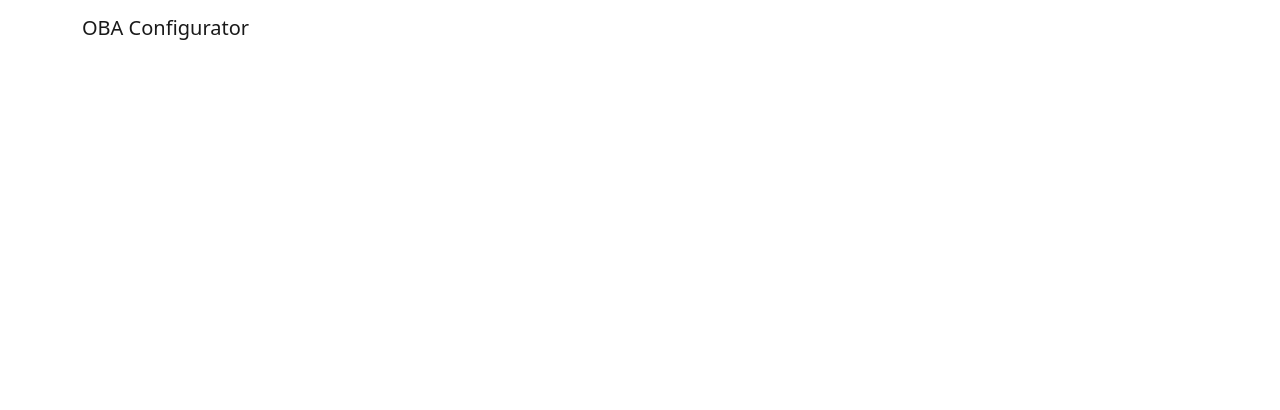
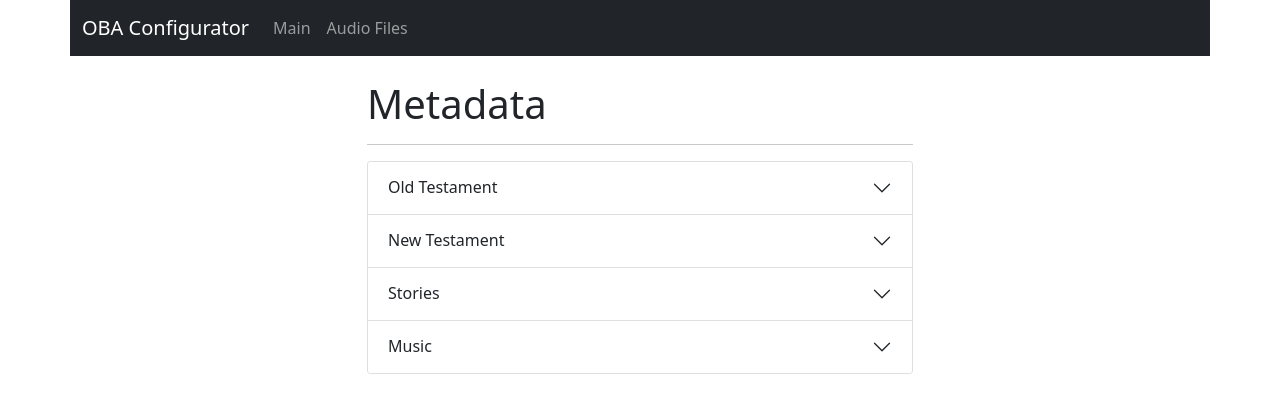
Before and after one commit to m33ksauce/oba-management, a React (Create React App) app in the folder frontend/: page / in a window 1280 px wide. Shown: the top 410 px of the page. Built offline with nearby package versions, Linux system fonts and the light colour scheme.

Commit message:
Create the audio files page

```diff
--- a/frontend/src/App.tsx
+++ b/frontend/src/App.tsx
@@ -1,64 +1,40 @@
 // import logo from './logo.svg';
 import './App.css';
 import React from 'react';
-import {Accordion, Container, Row, Col, Form, Navbar} from 'react-bootstrap';
-import { Route, Switch } from 'react-router-dom';
-import { CategoryItem } from './components/CategoryItem/CategoryItem';
-import { useAppSelector } from './hooks';
-import { MetadataCategory } from './models/metadata-model';
-
-var metadata: MetadataCategory[] | undefined;
+import { Container, Row, Navbar, Nav} from 'react-bootstrap';
+import { Route, Routes, Link } from 'react-router-dom';
+import { MainPage } from './pages/Main.page';
+import { AudioFilesPage } from './pages/AudioFiles.page';
 
 function App() {
-  metadata = useAppSelector((state) => state.metadataReducer.Metadata.Categories);
 
   return (
     <div>
-      <Navbar>
-        <Container>
-          <Navbar.Brand>OBA Configurator</Navbar.Brand>
-        </Container>
-      </Navbar>
-
+      <Container>
+        <Row>
+          <Navbar bg="dark" variant="dark">
+            <Navbar.Brand>OBA Configurator</Navbar.Brand>
+            <Nav>
+              <Nav.Link as={Link} to="/main">Main</Nav.Link>
+              <Nav.Link as={Link} to="/audio-files">Audio Files</Nav.Link>
+            </Nav>
+          </Navbar>
+        </Row>
+      </Container>
+      <br />
+      <Content />
     </div>
   );
 }
 
-const Navigation = () => {
+const Content = () => {
   return (
-    <Switch>
-      <Route path='' component={main}/>
-      <Route path='/main' component={main}/>
-    </Switch>
+    <Routes>
+      <Route path='' element={<MainPage />} />
+      <Route path='/main' element={<MainPage />} />
+      <Route path='/audio-files' element={<AudioFilesPage />} />
+    </Routes>
   );
 }
 
-const main = () => {
-  if (metadata === undefined) metadata = [];
-
-  return (
-    <Container>
-        <Row>
-          <Col lg={{ span: 6, offset: 3 }}>
-            <Accordion>
-            {metadata.map((m: MetadataCategory, i: number) => {
-              return (
-                  <Accordion.Item eventKey={i.toString()}>
-                    <Accordion.Header>{m.title}</Accordion.Header>
-                    <Accordion.Body>
-                      <CategoryItem title={m.title} children={m.children} />
-                    </Accordion.Body>
-                  </Accordion.Item>
-              )
-            })}
-            </Accordion>
-          </Col>
-        </Row>
-        <Row>
-          <h2>File Manager</h2>
-        </Row>
-      </Container>
-  )
-}
-
 export default App;
--- a/frontend/src/index.tsx
+++ b/frontend/src/index.tsx
@@ -1,5 +1,6 @@
 import React from 'react';
 import ReactDOM from 'react-dom';
+import { BrowserRouter } from 'react-router-dom';
 import './index.css';
 import App from './App';
 import reportWebVitals from './reportWebVitals';
@@ -11,7 +12,9 @@ import { Provider } from 'react-redux';
 ReactDOM.render(
   <React.StrictMode>
     <Provider store={MetadataStore}>
-      <App />
+      <BrowserRouter>
+        <App />
+      </BrowserRouter>
     </Provider>
   </React.StrictMode>,
   document.getElementById('root')
--- /dev/null
+++ b/frontend/src/pages/AudioFiles.page.tsx
@@ -0,0 +1,20 @@
+import { Button, Col, Container, Row, Table } from "react-bootstrap"
+
+export const AudioFilesPage = () => {
+    return (
+      <Container>
+        <Row>
+          <Col lg={{ span: 6, offset: 3}}>
+            <h1>Audio Files</h1><hr />
+
+            <Table hover>
+                <tr>
+                    <td>Luke 1:1-4</td>
+                    <td><Button>Remove</Button></td>
+                </tr>
+            </Table>
+          </Col>
+        </Row>
+      </Container>
+    )
+  }
--- /dev/null
+++ b/frontend/src/pages/Main.page.tsx
@@ -0,0 +1,34 @@
+import React from 'react';
+import {Accordion, Container, Row, Col} from 'react-bootstrap';
+import { CategoryItem } from '../components/CategoryItem/CategoryItem';
+import { useAppSelector } from '../hooks';
+import { MetadataCategory } from '../models/metadata-model';
+
+var metadata: MetadataCategory[] | undefined;
+
+export const MainPage = () => {
+    metadata = useAppSelector((state) => state.metadataReducer.Metadata.Categories);
+    if (metadata === undefined) metadata = [];
+
+    return (
+      <Container>
+          <Row>
+            <Col lg={{ span: 6, offset: 3 }}>
+              <h1>Metadata</h1><hr />
+              <Accordion>
+              {metadata.map((m: MetadataCategory, i: number) => {
+                return (
+                    <Accordion.Item eventKey={i.toString()}>
+                      <Accordion.Header>{m.title}</Accordion.Header>
+                      <Accordion.Body>
+                        <CategoryItem title={m.title} children={m.children} />
+                      </Accordion.Body>
+                    </Accordion.Item>
+                )
+              })}
+              </Accordion>
+            </Col>
+          </Row>
+        </Container>
+    )
+  }
```
Also changed, not shown: frontend/src/Pages.tsx (deleted).
